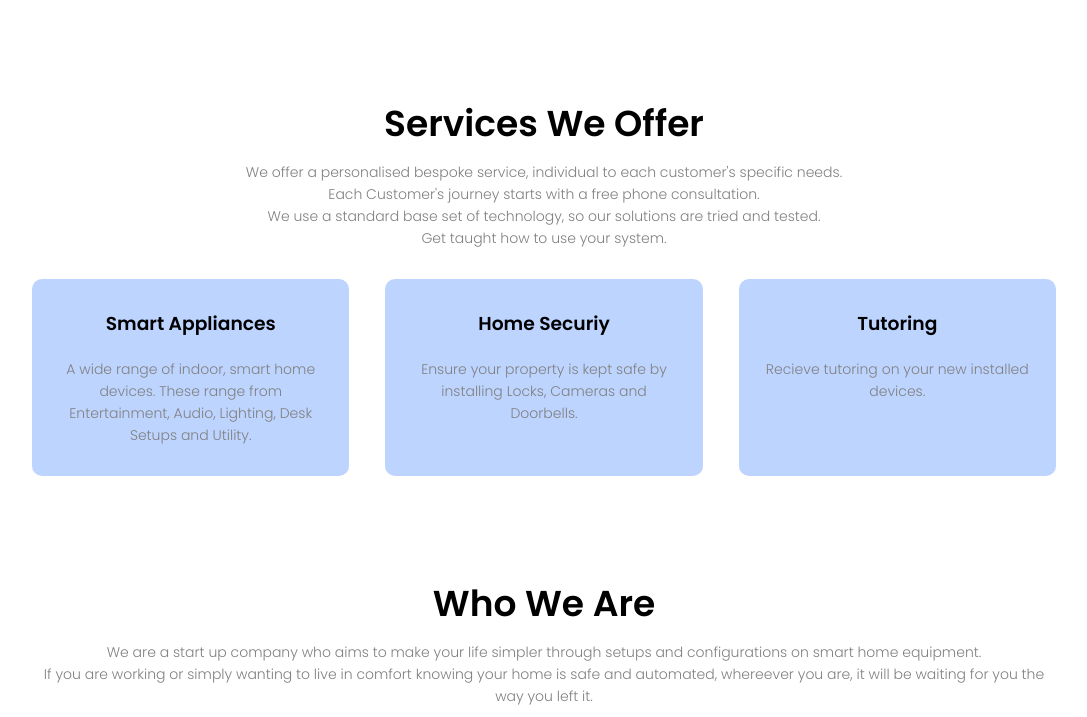
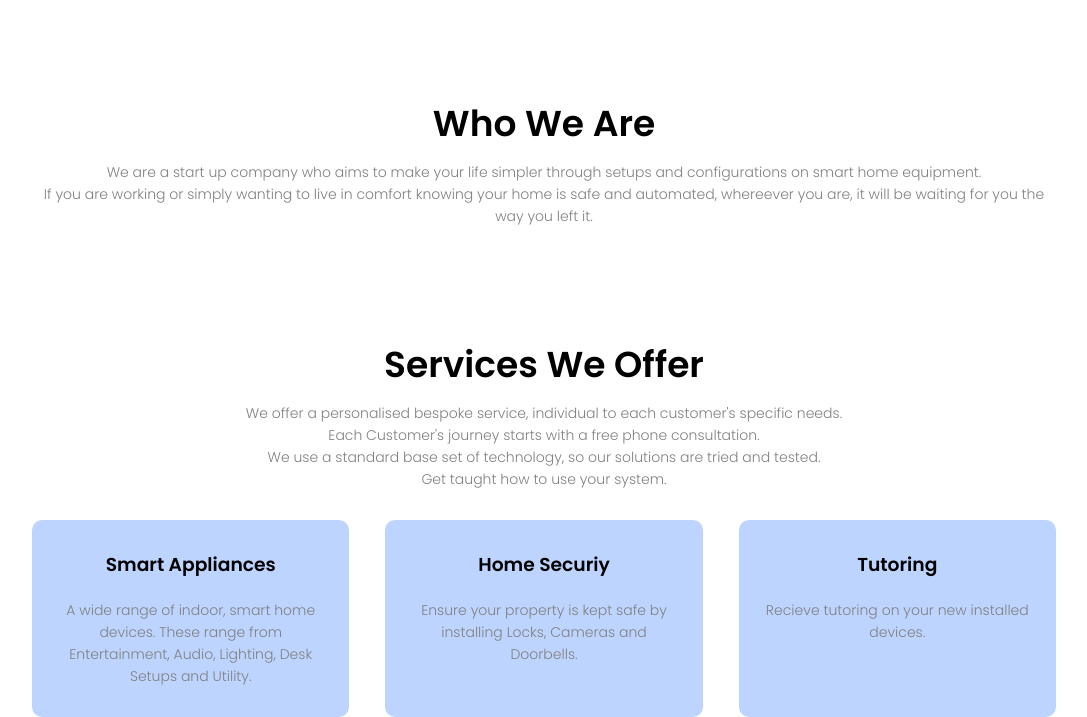
Before and after one commit to RyboNashy02/Insta-Tek.io, a Jekyll site: the page built from index.html, in a window 1280 px wide and 900 px high, scrolled down 721 px, cut to the strip 183-900 px from the top of the window. Shown: the whole strip, without its empty margins (96-1183 px from the left). Built offline with Jekyll 4.4.1, drawn with Linux system fonts in a browser that asks for light colours; some of the changed lines change nothing that is shown.

Commit message:
Update index.html

```diff
--- a/index.html
+++ b/index.html
@@ -7,6 +7,14 @@ title: Home
             <p>Smart Home Installations</p>
         <a href = '' class = 'tb-btn'> Visit us to know more</a>
         </div>
+
+ <section class = 'about'>
+         <h1> Who We Are </h1>
+         <p> We are a start up company who aims to make your life simpler through setups and configurations on smart home equipment. <br>
+         If you are working or simply wanting to live in comfort knowing your home is safe and automated, whereever you are, it will be waiting for you the way you left it. </p>
+
+ </section>
+
 <section class = 'services'>
         <h1> Services We Offer </h1>
         <p>We offer a personalised bespoke service, individual to each customer's specific needs.<br>
@@ -31,10 +39,3 @@ title: Home
                 </div>
         </div>
 </section>
-
- <section class = 'about'>
-         <h1> Who We Are </h1>
-         <p> We are a start up company who aims to make your life simpler through setups and configurations on smart home equipment. <br>
-         If you are working or simply wanting to live in comfort knowing your home is safe and automated, whereever you are, it will be waiting for you the way you left it. </p>
-
- </section>
```
